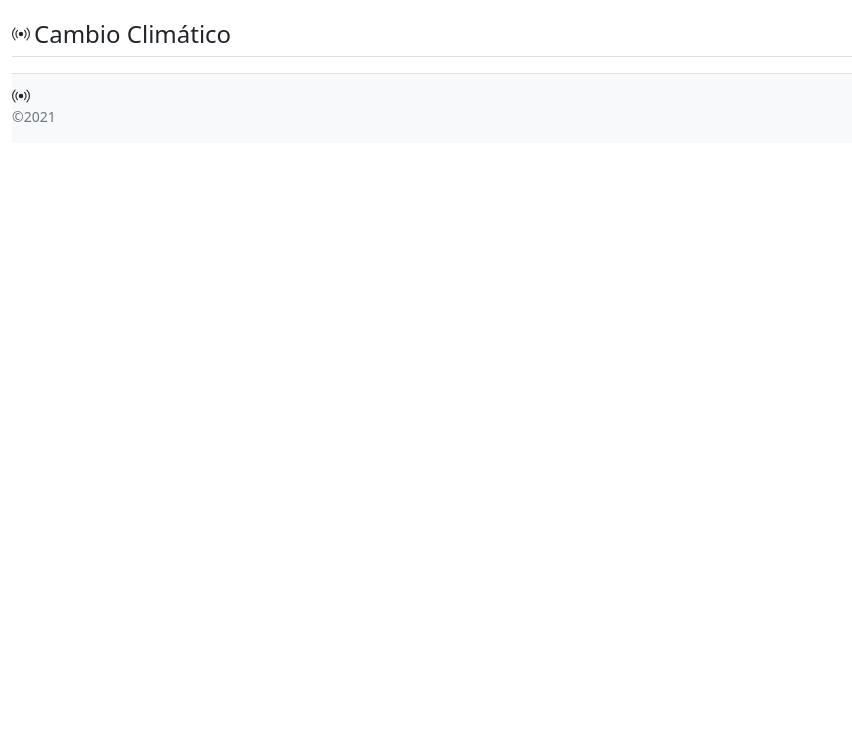
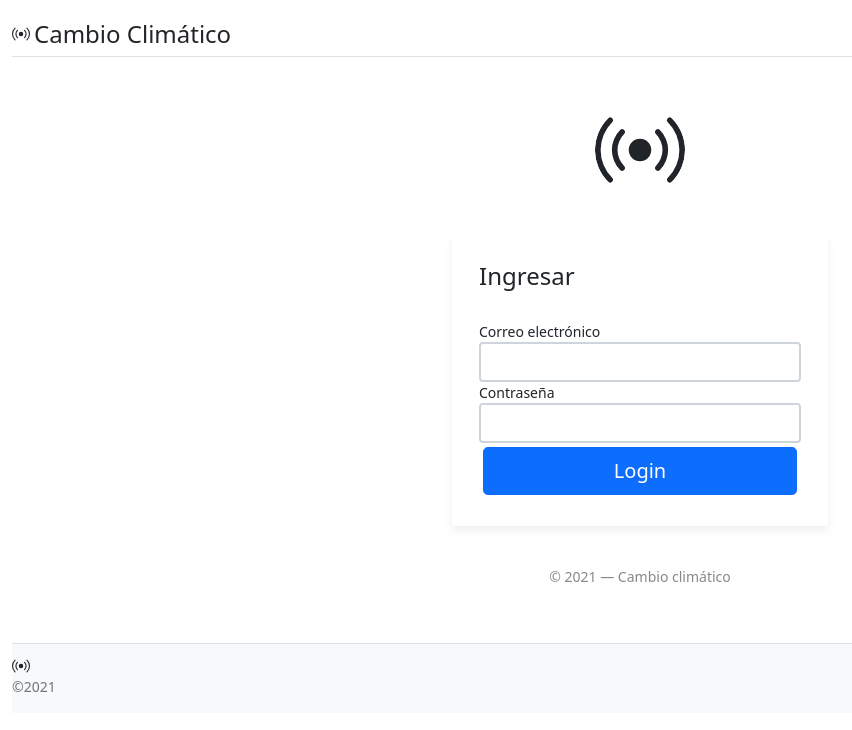
Before and after one commit to jjpizarro/cambioclimatico, a React (Create React App) app in the folder frontend/: page /login in a window 1280 px wide. Shown: the top 730 px of the page, without its empty margins (0-852 px from the left). Built offline with nearby package versions, Linux system fonts and the light colour scheme.

Commit message:
se ajustan las rutas y se agregan las publicas y privadas

```diff
--- a/frontend/src/Routes.js
+++ b/frontend/src/Routes.js
@@ -1,10 +1,21 @@
-import React from 'react'
-import {Route, Switch} from "react-router-dom"
+import React, {useContext} from 'react'
+import {Switch} from "react-router-dom"
 import Mediciones from './pages/Mediciones'
+import Login from './pages/Login';
+import PublicRoute from './components/PublicRoute';
+import PrivateRoute from './components/PrivateRoute';
+import { AuthContext }  from './context/Auth'
+
 export default function Routes(){
+    const { isAuthenticated } = useContext(AuthContext)
     return (
         <Switch>
-            <Route exact path="/" component={Mediciones} />
-        </Switch>
+             <PublicRoute exact path="/login" component={Login} />
+             <PrivateRoute exact path="/"
+             isAuthenticated={isAuthenticated}
+             redirect="/login"
+             component={Mediciones} />
+       </Switch>
+
     )
 }
```
